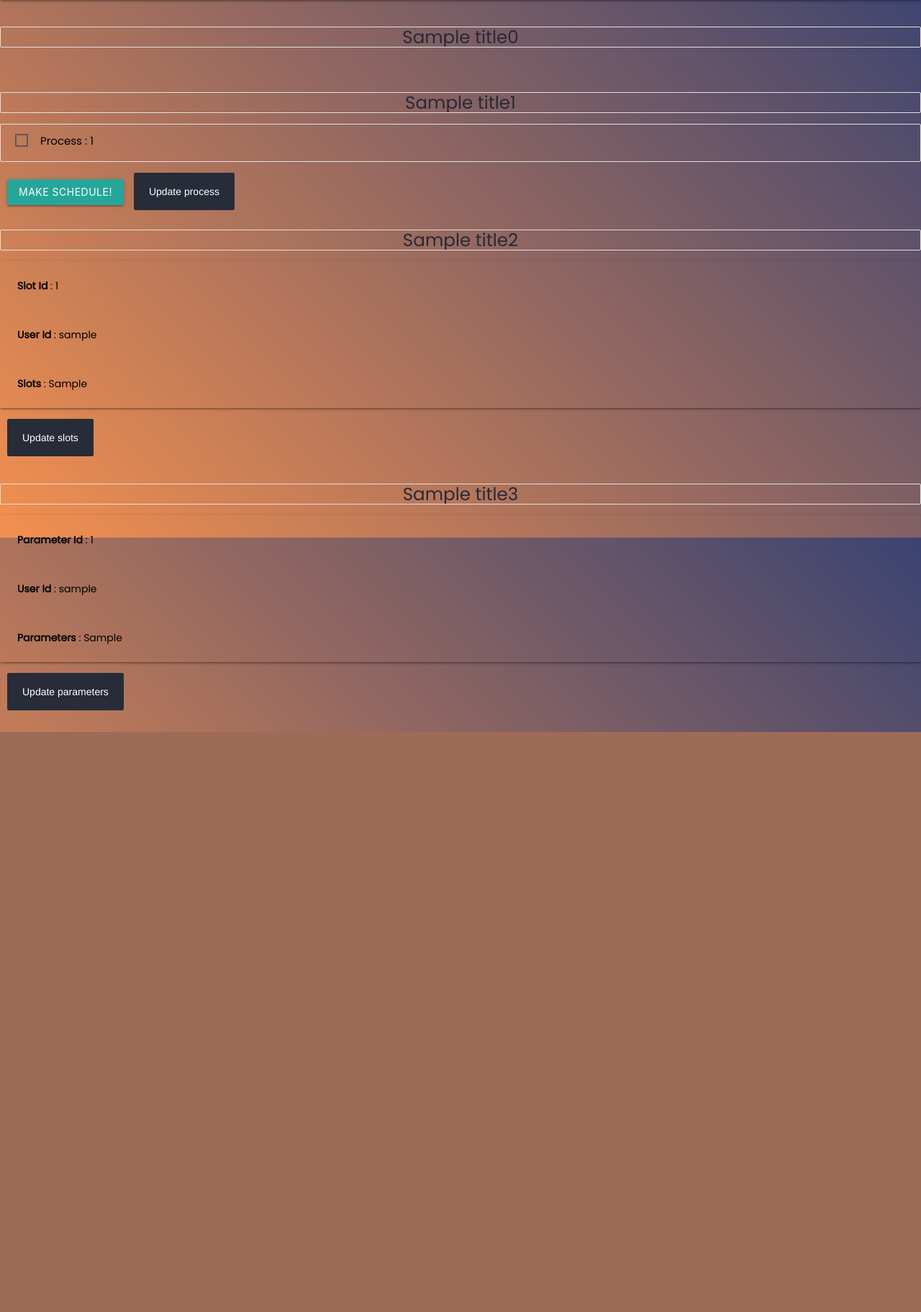
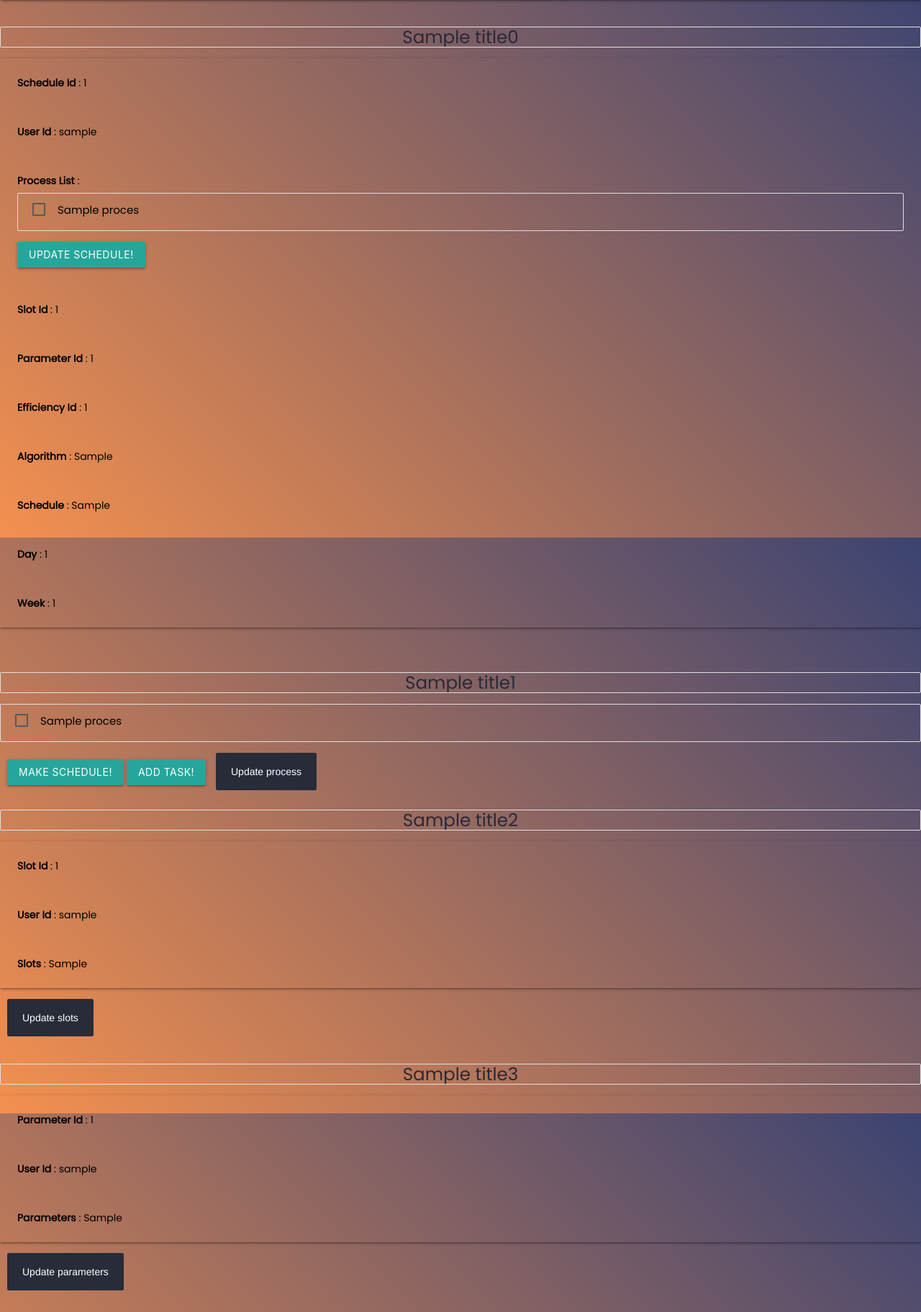
Before and after one commit to SaxenaKartik/MP1, a Django app: template MP_backend/scheduler_backend/scheduler_project/templates/schedule/index.html in a window 1280 px wide. Shown: the part 53-1876 px from the top of the page at 72% size. Before the commit the page ends 1070 px from the top, so only its background shows below. Run offline with Django 3.2, Linux system fonts and the light colour scheme; tables that the repository leaves empty hold one stand-in row (values such as "Sample post"); the template is opened without the code that fills it: values that come from a table or form of the project are taken from there, most other values are stand-ins (such as "Sample title", 1, 10 or a date in 2020); some libraries are stand-ins or nearby versions.

Commit message:
Updated the schedule index template

```diff
--- a/MP_backend/scheduler_backend/scheduler_project/templates/schedule/index.html
+++ b/MP_backend/scheduler_backend/scheduler_project/templates/schedule/index.html
@@ -9,6 +9,70 @@
   {{title0}}
 </font>
 </h5>
+
+<div class = "card">
+
+  <div class = "card-content">
+    <b>Schedule Id</b> : {{schedule.id}}
+  </div>
+  <div class = "card-content">
+    <b>User Id</b> : {{schedule.user_id}}
+  </div>
+
+
+<form method = "post">
+  <div class = "card-content">
+    <b>Process List</b> :
+
+    <ul class = 'collection' style = 'background-color: transparent;'>
+  {% for process in list_process %}
+  <!-- <li class = 'item'>Coffee</li> -->
+  <!-- <li class = 'item'>Tea</li> -->
+  <!-- <li class = 'item'>Coca Cola</li> -->
+  <!-- <li class = 'collection-item' style = 'padding :10px 10px;'><a href = "user/details/{{user.id}}">{{user}}</a></li> -->
+  <!-- <script type="text/javascript">
+    console.log("{{profile}}")
+  </script> -->
+
+  <a style='text-decoration: none;color:black; background-color: transparent;' href="/process/{{user_id}}/{{process.process_id}}" class="collection-item">
+  <label>
+    <input type="checkbox" value ="{{process.process_id}}" name = "task"  id = "{{process.process_id}}" style="z-index: 2" />
+    <span style="color: black; font-family: 'Poppins', sans-serif; font-weight: normal"> {{process.name}} </span>
+
+  </label>
+  </a>
+    {% endfor %}
+</ul>
+<button type="submit" class="btn btn-success" name = "update_schedule">Update Schedule!</button>
+</form>
+
+  </div>
+  <div class = "card-content">
+    <b>Slot Id</b> : {{schedule.slot_id.id}}
+  </div>
+  <div class = "card-content">
+    <b>Parameter Id</b> : {{schedule.parameter_id.id}}
+  </div>
+  <div class = "card-content">
+    <b>Efficiency Id</b> : {{schedule.efficiency_id.id}}
+  </div>
+
+  <div class = "card-content">
+    <b>Algorithm</b> : {{schedule.algo}}
+  </div>
+  <div class = "card-content">
+    <b>Schedule</b> : {{schedule.schedule}}
+  </div>
+
+  <div class = "card-content">
+    <b>Day</b> : {{schedule.day}}
+  </div>
+
+  <div class = "card-content">
+    <b>Week</b> : {{schedule.week}}
+  </div>
+</div>
+
 
 <br>
 <br>
@@ -31,10 +95,10 @@
   	console.log("{{profile}}")
   </script> -->
 
-  <a style='text-decoration: none;color:black; background-color: transparent;' href="/process/{{process.id}}" class="collection-item">
+  <a style='text-decoration: none;color:black; background-color: transparent;' href="/process/{{user_id}}/{{process.id}}" class="collection-item">
   <label>
-    <input type="checkbox" style="z-index: 2" />
-    <span style="color: black; font-family: 'Poppins', sans-serif; font-weight: normal"> Process : {{process.id}} </span>
+    <input type="checkbox" value ="{{process.id}}" name = "task"  id = "{{process.id}}" style="z-index: 2" />
+    <span style="color: black; font-family: 'Poppins', sans-serif; font-weight: normal"> {{process.name}} </span>
 
   </label>
 
@@ -45,7 +109,8 @@
 <span class="button-holder" style="text-align: left; margin-bottom: 10px;margin-left: 10px">
       <!-- <a class="button" style="background-color: grey;">Switch Theme</a> -->
       <!-- <a  class="button1" style="background-color: grey;">Make Schedule!</a> -->
-      <button type="submit" class="btn btn-success">Make Schedule!</button>
+      <button type="submit" class="btn btn-success" name = "make_schedule">Make Schedule!</button>
+      <button type="submit" class="btn btn-success" name = "add_to_schedule">Add Task!</button>
 </span>
 
 <span class="button-holder" style="text-align: left; margin-bottom: 10px; margin-left: 10px">
@@ -62,7 +127,7 @@
 </script> -->
 <script type="text/javascript">
 	function processfunction() {
-        window.location.href = "/process";
+        window.location.href = "/process/{{user_id}}";
     }
 </script>
 
```
